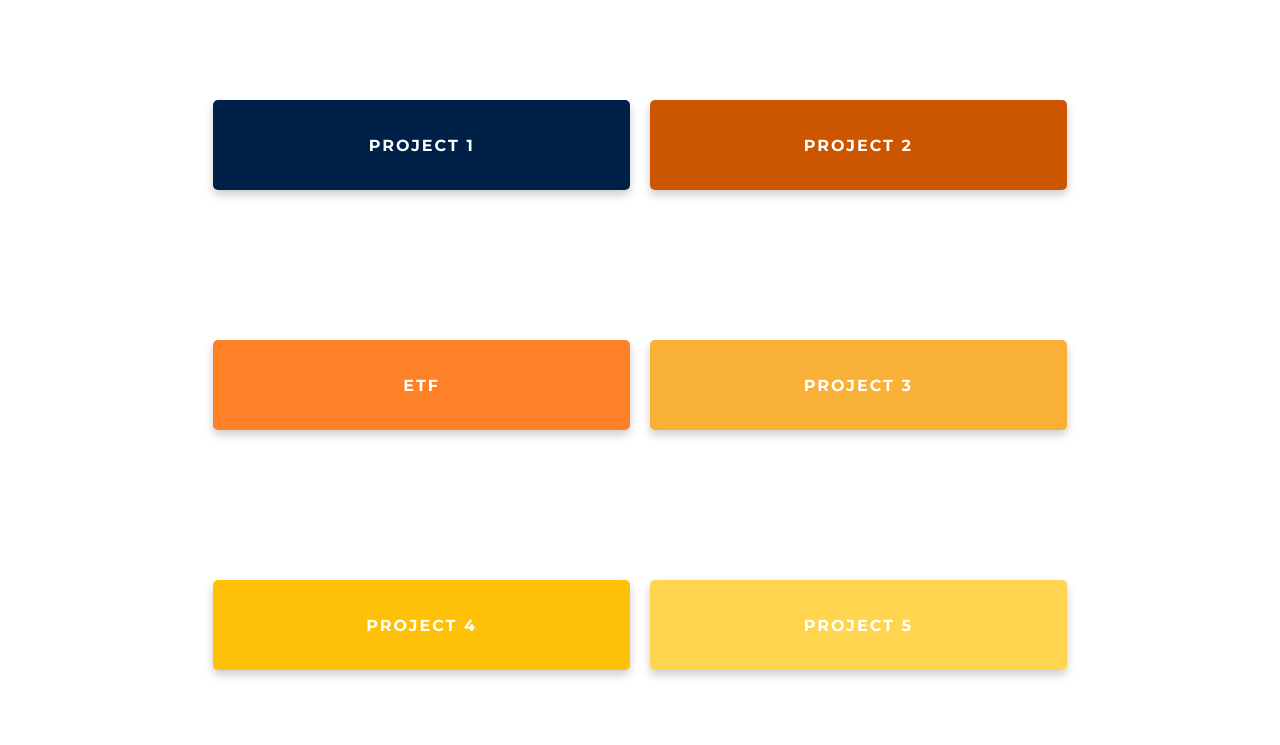
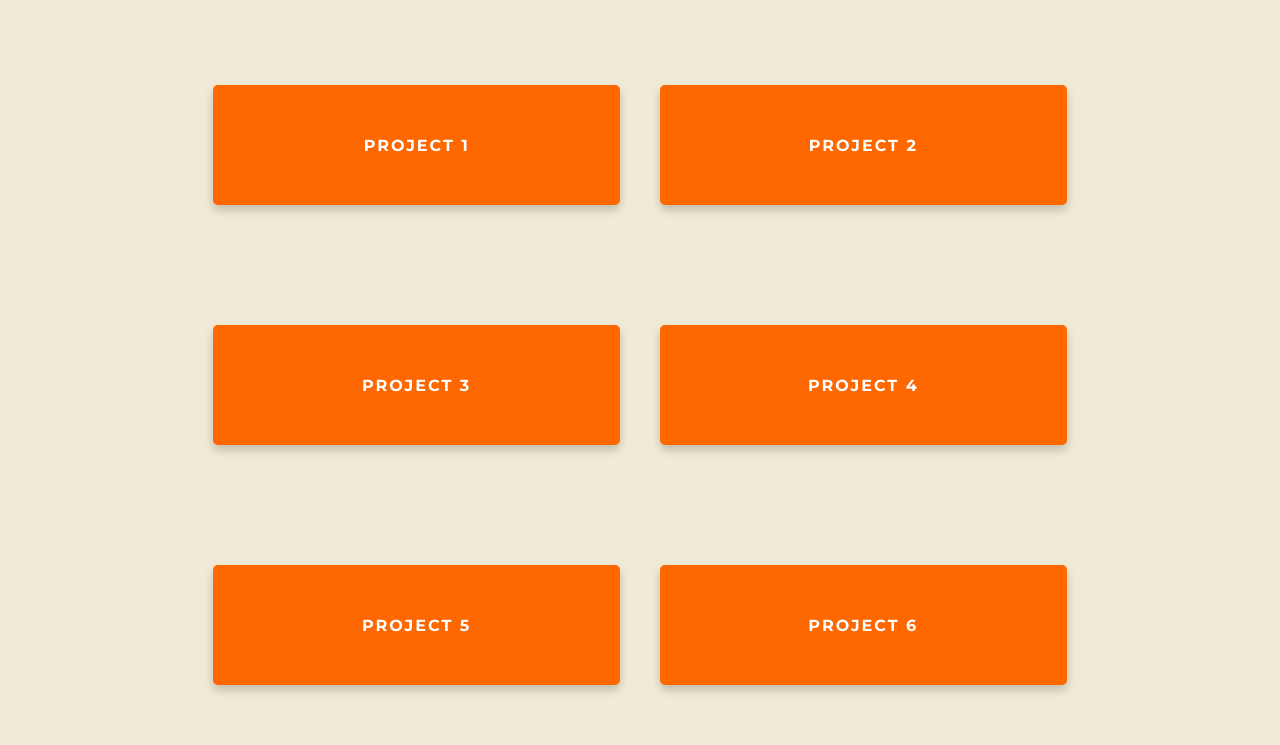
Before and after one commit to km8blogs/mywebsite1, a plain HTML site: page index.html in a window 1280 px wide. Shown: the part 55-800 px from the top of the page. Drawn offline with Linux system fonts and the light colour scheme.

Commit message:
Add new changes

```diff
--- a/index.html
+++ b/index.html
@@ -8,9 +8,10 @@
 			margin: 0;
 			padding: 0;
 			font-family: 'Montserrat', sans-serif;
+			background-color: #F0EAD6;
 		}
 		.header {
-			background-color: #002147;
+			background-color: #0F1E44;
 			height: 50px;
 			width: 100%;
 			position: fixed;
@@ -37,9 +38,9 @@
 		}
 		.button {
 			display: inline-block;
-			padding: 10px 15px;
-			margin: 10px;
-			background-color: #ff6f00;
+			padding: 10px;
+			margin: 20px;
+			background-color: #FF6700;
 			color: #fff;
 			font-size: 16px;
 			font-weight: 700;
@@ -50,38 +51,21 @@
 			transition: all 0.3s ease;
 			box-shadow: 0px 5px 10px rgba(0, 0, 0, 0.2);
 			width: calc((100% / 3) - 40px);
-			height: 70px;
+			height: 100px;
 			display: flex;
 			justify-content: center;
 			align-items: center;
 		}
 		.button:hover {
-			background-color: #f44336;
+			background-color: #FF8C00;
+			color: #fff;
 			box-shadow: 0px 5px 10px rgba(0, 0, 0, 0.4);
 		}
 		@media screen and (max-width: 768px) {
 			.button {
-				width: calc((100% / 2) - 20px);
-				height: 60px;
+				width: calc((100% / 2) - 40px);
+				height: calc((100% / 3) - 50px);
 			}
-		}
-		.button:nth-child(1) {
-			background-color: #002147;
-		}
-		.button:nth-child(2) {
-			background-color: #cc5500;
-		}
-		.button:nth-child(3) {
-			background-color: #ff8127;
-		}
-		.button:nth-child(4) {
-			background-color: #f9b036;
-		}
-		.button:nth-child(5) {
-			background-color: #ffc107;
-		}
-		.button:nth-child(6) {
-			background-color: #ffd54f;
 		}
 	</style>
 </head>
@@ -92,7 +76,10 @@
 	<div class="container">
 		<a href="project1.html" class="button">PROJECT 1</a>
 		<a href="project2.html" class="button">PROJECT 2</a>
-		<a href="#" class="button">ETF</a>
 		<a href="#" class="button">PROJECT 3</a>
 		<a href="#" class="button">PROJECT 4</a>
-		<a href="#" class="button">PROJECT 5</
+		<a href="#" class="button">PROJECT 5</a>
+		<a href="#" class="button">PROJECT 6</a>
+	</div>
+</body>
+</html>
```
